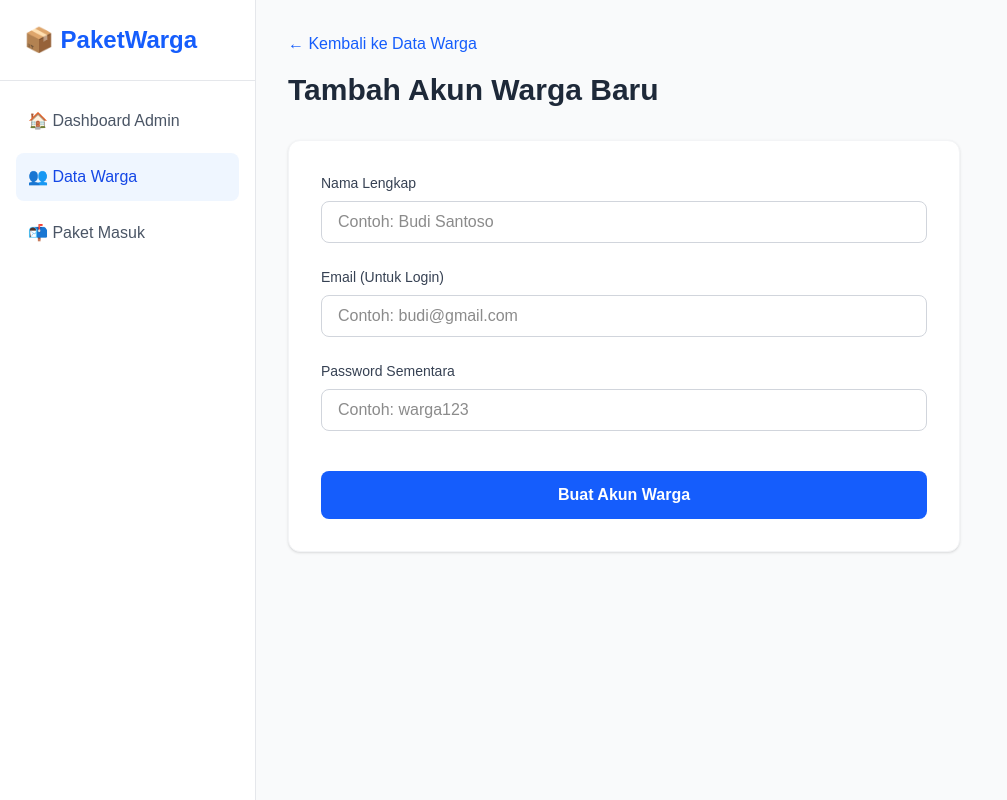
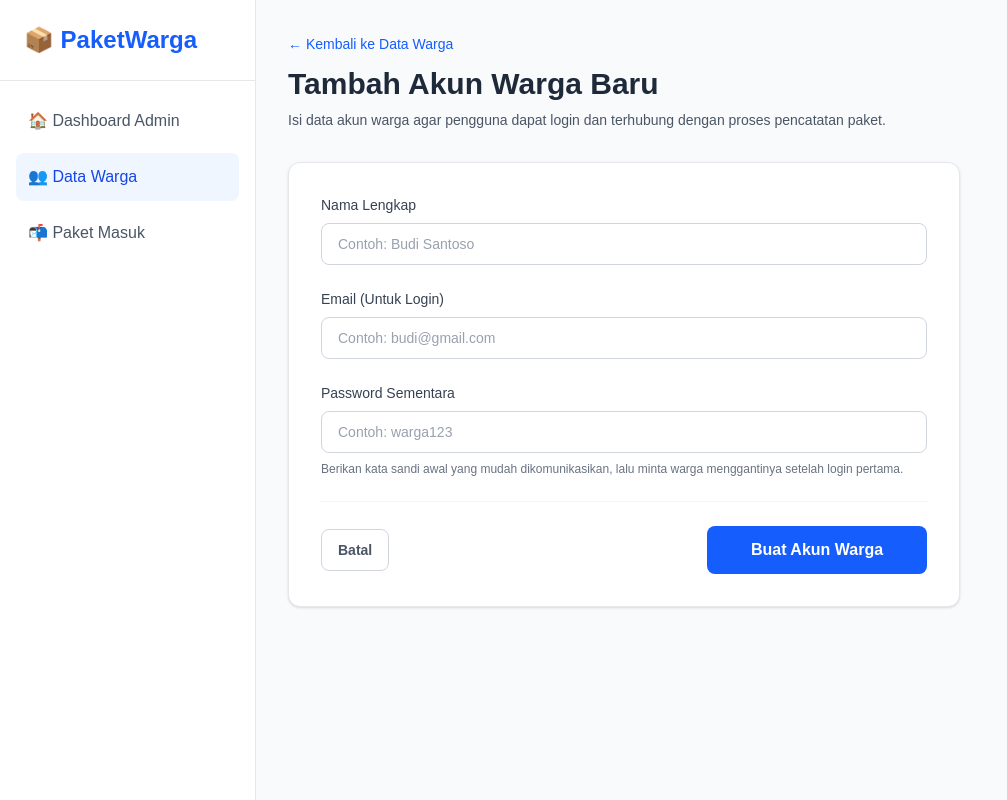
Before and after one commit to Argandhi23/sistem-paket-warga, a Next.js app: page /admin/warga/tambah in a window 1280 px wide. Shown: the whole page, without its empty margins (0-1007 px from the left). Built offline with nearby package versions, Linux system fonts and the light colour scheme; no server answers.

Commit message:
feat(sdpr-9): polish tambah warga form layout and ux

```diff
--- a/src/app/admin/warga/tambah/page.tsx
+++ b/src/app/admin/warga/tambah/page.tsx
@@ -39,31 +39,73 @@ export default function TambahWargaPage() {
       </aside>
 
       {/* Konten Utama */}
-      <main className="flex-1 p-8">
-        <header className="mb-8">
-          <Link href="/admin/warga" className="text-blue-600 hover:text-blue-800 font-medium mb-4 inline-block">&larr; Kembali ke Data Warga</Link>
-          <h1 className="text-3xl font-bold text-gray-800">Tambah Akun Warga Baru</h1>
+      <main className="flex-1 p-6 md:p-8">
+        <header className="mb-6 md:mb-8 space-y-3">
+          <Link
+            href="/admin/warga"
+            className="inline-flex items-center text-sm font-medium text-blue-600 transition-colors hover:text-blue-800"
+          >
+            &larr; Kembali ke Data Warga
+          </Link>
+          <div className="space-y-2">
+            <h1 className="text-3xl font-bold text-gray-800">Tambah Akun Warga Baru</h1>
+            <p className="text-sm text-gray-600">
+              Isi data akun warga agar pengguna dapat login dan terhubung dengan proses pencatatan paket.
+            </p>
+          </div>
         </header>
 
-        <div className="bg-white p-8 rounded-xl shadow-sm border border-gray-100 max-w-2xl">
+        <div className="max-w-2xl rounded-xl border border-gray-200 bg-white p-6 shadow-sm md:p-8">
           <form action={simpanUserWarga} className="space-y-6">
-            <div>
-              <label className="block text-sm font-medium text-gray-700 mb-2">Nama Lengkap</label>
-              <input type="text" name="name" required className="w-full px-4 py-2 border border-gray-300 rounded-lg" placeholder="Contoh: Budi Santoso" />
+            <div className="space-y-2">
+              <label htmlFor="name" className="block text-sm font-medium text-gray-700">Nama Lengkap</label>
+              <input
+                id="name"
+                type="text"
+                name="name"
+                required
+                className="w-full rounded-lg border border-gray-300 px-4 py-2.5 text-sm text-gray-800 placeholder:text-gray-400 focus:border-blue-500 focus:outline-none focus:ring-2 focus:ring-blue-200"
+                placeholder="Contoh: Budi Santoso"
+              />
             </div>
 
-            <div>
-              <label className="block text-sm font-medium text-gray-700 mb-2">Email (Untuk Login)</label>
-              <input type="email" name="email" required className="w-full px-4 py-2 border border-gray-300 rounded-lg" placeholder="Contoh: budi@gmail.com" />
+            <div className="space-y-2">
+              <label htmlFor="email" className="block text-sm font-medium text-gray-700">Email (Untuk Login)</label>
+              <input
+                id="email"
+                type="email"
+                name="email"
+                required
+                className="w-full rounded-lg border border-gray-300 px-4 py-2.5 text-sm text-gray-800 placeholder:text-gray-400 focus:border-blue-500 focus:outline-none focus:ring-2 focus:ring-blue-200"
+                placeholder="Contoh: budi@gmail.com"
+              />
             </div>
 
-            <div>
-              <label className="block text-sm font-medium text-gray-700 mb-2">Password Sementara</label>
-              <input type="text" name="password" required className="w-full px-4 py-2 border border-gray-300 rounded-lg" placeholder="Contoh: warga123" />
+            <div className="space-y-2">
+              <label htmlFor="password" className="block text-sm font-medium text-gray-700">Password Sementara</label>
+              <input
+                id="password"
+                type="text"
+                name="password"
+                required
+                className="w-full rounded-lg border border-gray-300 px-4 py-2.5 text-sm text-gray-800 placeholder:text-gray-400 focus:border-blue-500 focus:outline-none focus:ring-2 focus:ring-blue-200"
+                placeholder="Contoh: warga123"
+              />
+              <p className="text-xs text-gray-500">
+                Berikan kata sandi awal yang mudah dikomunikasikan, lalu minta warga menggantinya setelah login pertama.
+              </p>
             </div>
 
-            <div className="pt-4">
-              <SubmitWargaButton defaultLabel="Buat Akun Warga" pendingLabel="Menyimpan..." />
+            <div className="flex flex-col-reverse gap-3 border-t border-gray-100 pt-6 sm:flex-row sm:items-center sm:justify-between">
+              <Link
+                href="/admin/warga"
+                className="inline-flex items-center justify-center rounded-lg border border-gray-300 px-4 py-2.5 text-sm font-semibold text-gray-600 transition-colors hover:bg-gray-50 hover:text-gray-800"
+              >
+                Batal
+              </Link>
+              <div className="w-full sm:w-auto sm:min-w-[220px]">
+                <SubmitWargaButton defaultLabel="Buat Akun Warga" pendingLabel="Menyimpan..." />
+              </div>
             </div>
           </form>
         </div>
```
